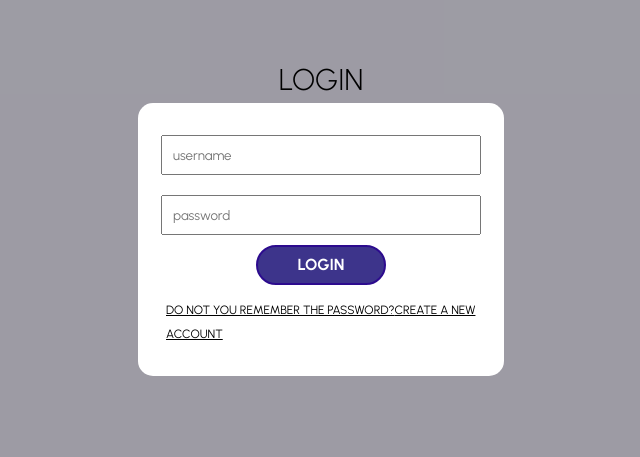
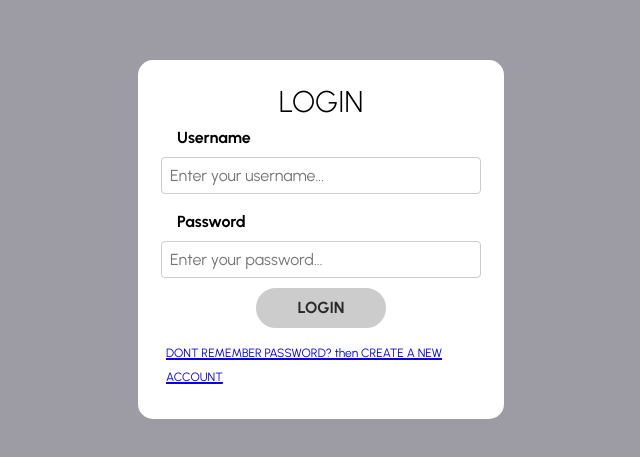
Before and after one commit to SourabhKanade/mern-stack-shop-app, a React (Create React App) app in the folder client/: page /login in a window 1280 px wide. Shown: the part 161-618 px from the top of the page, without its empty margins (319-959 px from the left). Built offline with nearby package versions, Linux system fonts and the light colour scheme.

Commit message:
btns updated

```diff
--- a/client/src/App.jsx
+++ b/client/src/App.jsx
@@ -15,7 +15,7 @@ import { useSelector } from "react-redux";
 
 const App = () => {
   const user = useSelector((state) => state.user.currentUser);
-  console.log(user);
+  // console.log(user);
   return (
     <Router>
       <Switch>
--- a/client/src/components/Navbar.jsx
+++ b/client/src/components/Navbar.jsx
@@ -69,7 +69,7 @@ const Navbar = () => {
     localStorage.clear();
     // e.preventDefault();
     dispatch(Logout());
-    console.log("Logout triggered");
+    // console.log("Logout triggered");
   };
 
   return (
@@ -87,7 +87,7 @@ const Navbar = () => {
             {/* {localStorage.getItem("persist:root" || null) ? ( */}
             {currentUser ? (
               <Link to="/">
-                <Button className="btn" onClick={handleLogout}>LOGOUT</Button>
+                <Button className="logout_btn" onClick={handleLogout}>LOGOUT</Button>
               </Link>
             ) : (
               <>
--- a/client/src/components/Navbar_btn.css
+++ b/client/src/components/Navbar_btn.css
@@ -14,8 +14,10 @@
     z-index: 0;
     background: #fff;
     overflow: hidden;
-    border: 2px solid #2c0b8e;
-    color: #2c0b8e;
+    /* border: 2px solid #2c0b8e;
+    color: #2c0b8e; */
+    border: 2px solid #635294;
+    color: #635294;
   }
   .btn:hover {
     color: #fff;
@@ -32,7 +34,7 @@
     top: 0;
     width: 0;
     height: 100%;
-    background: #3f51b5;
+    background: #944d4d;
   }
 
   /* --------------  login button  --------------  */
@@ -49,12 +51,52 @@
     display: inline-block;
     outline: none;
     border-radius: 20px;
-    border: 2px solid #2c0b8e;
-    background: #3d348b;
+    /* border: 2px solid #2c0b8e;
+    background: #3d348b; */
+    border: 2px solid #635294;
+    color: #635294;
     margin: auto;
     text-align: center;
   }
   .login_btn:hover {
     background: #fff;
-    color: #3f51b5;
+    color: #944d4d;
   }
+
+  /* LOGOUT BUTTON */
+
+  .logout_btn {
+    min-width: 130px;
+    height: 40px;
+    color: #fff;
+    padding: 5px 10px;
+    font-weight: bold;
+    cursor: pointer;
+    transition: all 0.3s ease;
+    position: relative;
+    display: inline-block;
+    outline: none;
+    border-radius: 5px;
+    z-index: 0;
+    background: #fff;
+    overflow: hidden;
+    border: 2px solid #2c0b8e;
+    color: #2c0b8e;
+  }
+  .logout_btn:hover {
+    color: #fff;
+  }
+  .logout_btn:hover:after {
+    width: 100%;
+  }
+  .logout_btn:after {
+    content: "";
+    position: absolute;
+    z-index: -1;
+    transition: all 0.3s ease;
+    right: 0;
+    top: 0;
+    width: 0;
+    height: 100%;
+    background: #3f51b5;
+  }
--- a/client/src/pages/Cart.jsx
+++ b/client/src/pages/Cart.jsx
@@ -213,8 +213,8 @@ const __DEV__ = document.domain === 'localhost'
      .then((res) => {
       return res.json()
      })
-     console.log(data)
-    console.log(cart.total);
+    //  console.log(data)
+    // console.log(cart.total);
 
     // Key_id = rzp_test_vxmw1WaPp9zxSb;
     // Secret_key = Jy5XQBVFo23GLbWLNQ8Wkyyp;
--- a/client/src/pages/Login.jsx
+++ b/client/src/pages/Login.jsx
@@ -1,20 +1,21 @@
 import { useState } from "react";
 import styled from "styled-components";
 import { login } from "../redux/apiCalls";
+import { Link } from "react-router-dom";
 import { mobile } from "../responsive";
 import { useDispatch, useSelector } from "react-redux";
-import '../components/Navbar_btn.css';
+import "../components/Navbar_btn.css";
 
 const Container = styled.div`
   width: 100vw;
   height: 100vh;
  background-color: #1c192d6e;
-  // background: linear-gradient(
-  //     rgba(255, 255, 255, 0.5),
-  //     rgba(255, 255, 255, 0.5)
-  //   ),
-  //   url("https://images.pexels.com/photos/6984650/pexels-photo-6984650.jpeg?auto=compress&cs=tinysrgb&dpr=2&h=650&w=940")
-  //     center;
+ ${'' /*   background: linear-gradient(
+      rgba(255, 255, 255, 0.5),
+      rgba(255, 255, 255, 0.5)
+    ),
+    url("https://images.pexels.com/photos/6984650/pexels-photo-6984650.jpeg?auto=compress&cs=tinysrgb&dpr=2&h=650&w=940")
+      center; */}
   background-size: cover;
   display: flex;
   align-items: center;
@@ -22,7 +23,7 @@ const Container = styled.div`
 `;
 
 const Wrapper = styled.div`
-  width: 25%;
+  width: 20rem;
   padding: 23px;
   background-color: white;
   border-radius: 15px;
@@ -45,31 +46,16 @@ const Input = styled.input`
   flex: 1;
   min-width: 40%;
   margin: 10px 0;
+  min-width: -webkit-fill-available;
   padding: 10px;
 `;
-
-// const Button = styled.button`
-//   width: 50%;
-//   border: none;
-//   padding: 15px 20px;
-//   background-color: teal;
-//   color: white;
-//   cursor: pointer;
-//   margin-bottom: 10px;
-//   margin: auto;
-//   border-radius: 30px;
-  // &:disabled {
-  //   color: white;
-  //   cursor: not-allowed;
-  // }
-// `;
 
 const Agreement = styled.span`
   font-size: 20px;
   margin: 10px 5px;
 `;
 
-const Link = styled.a`
+const Span = styled.span`
   margin: 5px 0px;
   font-size: 12px;
   text-decoration: underline;
@@ -82,34 +68,93 @@ const Error = styled.span`
 
 const Login = () => {
   const [username, setUsername] = useState("");
+  const [enteredNameTouched, setEnteredNameTouched] = useState(false);
   const [password, setPassword] = useState("");
   const dispatch = useDispatch();
   const { error } = useSelector((state) => state.user);
+  const [passwordIsValid, setPasswordIsValid] = useState("");
+  const [formIsValid, setFormIsValid] = useState(false);
+
+  const enteredNameIsValid = username.trim() !== "";
+  const nameInputIsInvalid = !enteredNameIsValid && enteredNameTouched;
+
+  const inputisvalid = username.trim() !== "" && password.trim().length > 5;
+
+  const nameInputChangeHandler = (event) => {
+    setUsername(event.target.value);
+  };
+
+  const nameInputBlurHandler = () => {
+    setEnteredNameTouched(true);
+  };
+
+  const passwordChangeHandler = (event) => {
+    setPassword(event.target.value);
+    setFormIsValid(inputisvalid);
+  };
+
+  const validatePasswordHandler = () => {
+    setPasswordIsValid(password.trim().length > 5);
+  };
 
   const handleClick = (e) => {
     e.preventDefault();
     login(dispatch, { username, password });
   };
 
+  const nameInputClasses = nameInputIsInvalid
+    ? "form-control invalid"
+    : "form-control";
+  const passwordInputClasses =
+    passwordIsValid === false ? "form-control invalid" : "form-control";
+
   return (
     <Container>
       <Wrapper>
         <Title>LOGIN</Title>
         <Form>
+          <div className={nameInputClasses}>
+            <label htmlFor="name">Username</label>
             <Input
-            placeholder="username"
-            onChange={(e) => setUsername(e.target.value)}
+              type="text"
+              id="name"
+              className="registerInput"
+              placeholder="Enter your username..."
+              onChange={nameInputChangeHandler}
+              onBlur={nameInputBlurHandler}
+              value={username}
             />
+            {nameInputIsInvalid && (
+              <p className="error-text">PLease enter valid username.</p>
+            )}
+          </div>
+          <div className={passwordInputClasses}>
+            <label htmlFor="password">Password</label>
             <Input
-            placeholder="password"
               type="password"
-            onChange={(e) => setPassword(e.target.value)}
+              id="password"
+              className="registerInput"
+              placeholder="Enter your password..."
+              value={password}
+              onChange={passwordChangeHandler}
+              onBlur={validatePasswordHandler}
             />
-          <button className="login_btn" onClick={handleClick}>LOGIN</button>
+            {passwordIsValid === false && (
+              <p className="error-text">PLease enter valid password.</p>
+            )}
+          </div>
+          <button
+            className="login_btn"
+            onClick={handleClick}
+            disabled={!formIsValid}
+          >
+            LOGIN
+          </button>
           {error && <Error>Something went wrong...</Error>}
           <Agreement>
-            <Link>DO NOT YOU REMEMBER THE PASSWORD?</Link>
-            <Link>CREATE A NEW ACCOUNT</Link>
+            <Link to="/register">
+              <Span>DONT REMEMBER PASSWORD? then CREATE A NEW ACCOUNT</Span>
+            </Link>
           </Agreement>
         </Form>
       </Wrapper>
--- a/client/src/pages/Register.jsx
+++ b/client/src/pages/Register.jsx
@@ -3,7 +3,7 @@ import { useState } from "react";
 import { Link } from "react-router-dom";
 import styled from "styled-components";
 import { mobile } from "../responsive";
-import classes from './styles.module.css';
+// import classes from './styles.module.css';
 import "./register.css";
 
 
@@ -18,7 +18,7 @@ const Container = styled.div`
 `;
 
 const Wrapper = styled.div`
-  width: 40%;
+  width: 20rem;
   padding: 25px;
   background-color: white;
   border-radius: 15px;
@@ -26,7 +26,7 @@ const Wrapper = styled.div`
 `;
 
 const Title = styled.h1`
-  font-size: 25px;
+  font-size: 32px;
   font-weight: 350;
   justify-content: center;
   display: flex;
@@ -69,7 +69,7 @@ export default function Register() {
   const [passwordIsValid, setPasswordIsValid] = useState();
   const [formIsValid, setFormIsValid] = useState(false);
 
-  const inputisvalid = email.includes("@") && password.trim().length > 6;
+  const inputisvalid = username.trim() !== "" && email.includes("@") && password.trim().length > 5;
 
   const enteredNameIsValid = username.trim() !== "";
   const nameInputIsInvalid = !enteredNameIsValid && enteredNameTouched;
@@ -107,27 +107,14 @@ export default function Register() {
   };
 
   const validatePasswordHandler = () => {
-    setPasswordIsValid(password.trim().length > 6);
+    setPasswordIsValid(password.trim().length > 5);
+    // setEnteredEmailTouched(true);
   };
 
-  // const formSubmissionHandler = (event) => {
-  //   event.preventDefault();
-  //   setEnteredName("");
-  //   setEnteredEmail("");
-  //   if (!enteredNameIsValid) {
-  //     return;
-  //   }
-  //   console.log([enteredName, enteredEmail]);
-  //   setEnteredNameTouched(false);
-  //   setEnteredEmailTouched(false);
-  // };
-
-  const nameInputClasses = nameInputIsInvalid
-    ? "form-control invalid"
-    : "form-control";
-  const emailInputClasses = emailInputIsInvalid
-    ? "form-control invalid"
-    : "form-control";
+  const nameInputClasses = nameInputIsInvalid ? "form-control invalid" : "form-control";
+  const emailInputClasses = emailInputIsInvalid ? "form-control invalid" : "form-control";
+  const passwordInputClasses = passwordIsValid === false ? "form-control invalid" : "form-control";
+//  const passwordInputError =  passwordIsValid === false && '';
 
   const handleSubmit = async (e) => {
     e.preventDefault();
@@ -168,7 +155,7 @@ export default function Register() {
                 value={username}
               />
               {nameInputIsInvalid && (
-                <p className="error-text">PLease enter username.</p>
+                <p className="error-text">PLease enter valid username.</p>
               )}
             </div>
             {/* <label>Email</label>
@@ -190,18 +177,10 @@ export default function Register() {
                 value={email}
               />
               {emailInputIsInvalid && (
-                <p className="error-text">PLease enter email-id.</p>
+                <p className="error-text">PLease enter valid email-id.</p>
               )}
             </div>
-            {/* <label>Password</label>
-            <Input
-              type="password"
-              className="registerInput"
-              placeholder="Enter your password..."
-              onChange={(e) => setPassword(e.target.value)}
-            /> */}
-
-            <div className={`${classes.control} ${passwordIsValid === false ? classes.invalid : '' }`} >
+            <div className={passwordInputClasses} >
               <label htmlFor="password">Password</label>
               <Input
                 type="password"
@@ -212,8 +191,10 @@ export default function Register() {
                 onChange={passwordChangeHandler}
                 onBlur={validatePasswordHandler}
               />
+                {passwordIsValid === false && (
+                <p className="error-text">PLease enter valid password.</p>
+              )}
             </div>
-
             <Agreement>
               By creating an account, I consent to the processing of my personal
               data in accordance with the <b>PRIVACY POLICY</b>
@@ -233,7 +214,7 @@ export default function Register() {
                 color: "red",
                 marginTop: "10px",
                 WebkitTextStrokeWidth: "thin",
-                margin: "106px",
+                margin: "50px",
                 fontSize: "26px",
                 textAlign: "center",
               }}
--- a/client/src/pages/register.css
+++ b/client/src/pages/register.css
@@ -1,6 +1,6 @@
 .form-control {
-  margin-bottom: 1rem;
-  margin-top: 1rem;
+  /* margin-bottom: 1rem; */
+  margin-top: 0.5rem;
 }
 
 .form-control input,
@@ -106,13 +106,13 @@ button:disabled:active {
   font-size: 50px;
 }
 
-.control.invalid input {
+/* .control.invalid input {
   border-color: red;
   background: #fbdada;
-}
+} */
 
 .registerForm {
-  margin-top: 80px;
+  margin-top: 10px;
   display: flex;
   flex-direction: column;
 }
--- a/client/src/redux/cartRedux.js
+++ b/client/src/redux/cartRedux.js
@@ -12,7 +12,7 @@ const cartSlice = createSlice({
       let foundProductIndex = state.products.findIndex(
         (item) => item._id === action.payload._id
       );
-      console.log({ payload: action.payload, foundProductIndex });
+      // console.log({ payload: action.payload, foundProductIndex });
       if (foundProductIndex !== -1) {
         state.products[foundProductIndex].quantity += action.payload.quantity;
       } else {
```
Lines whose indentation alone changed are shown as unchanged.
